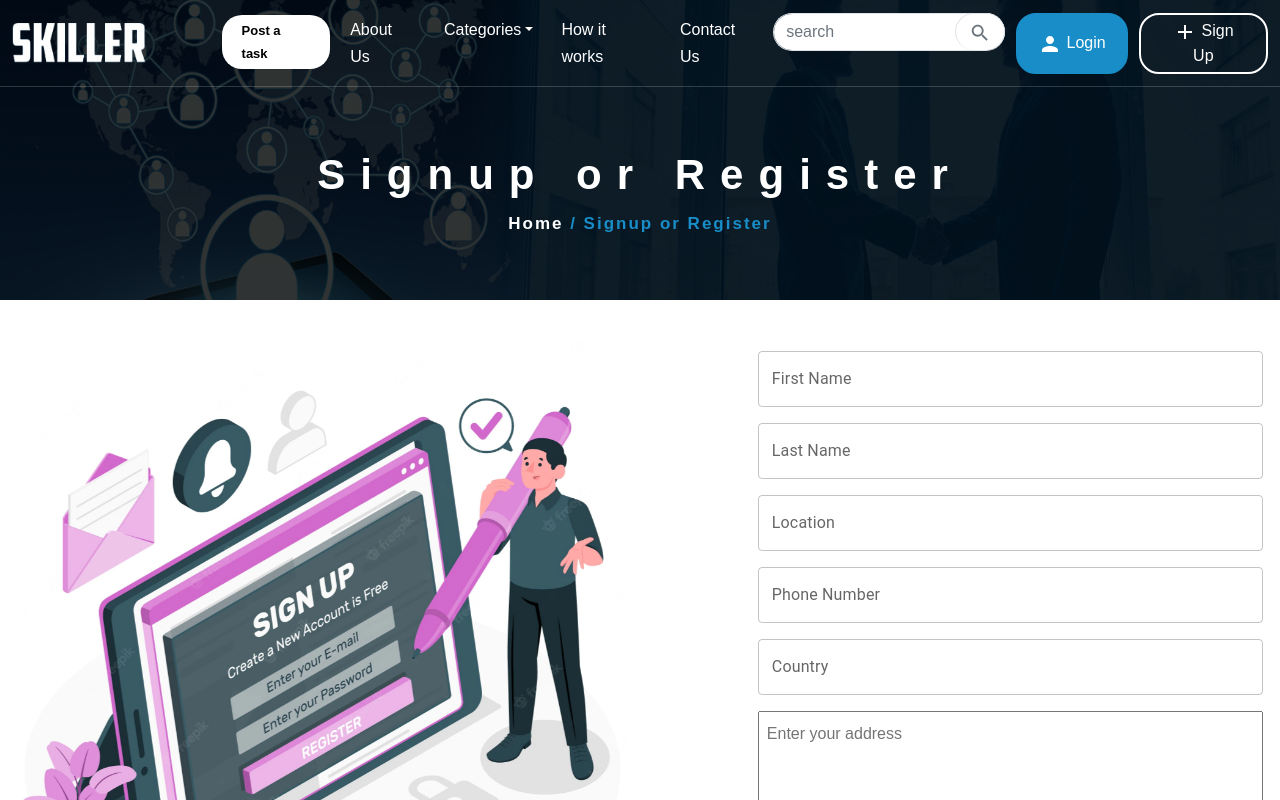
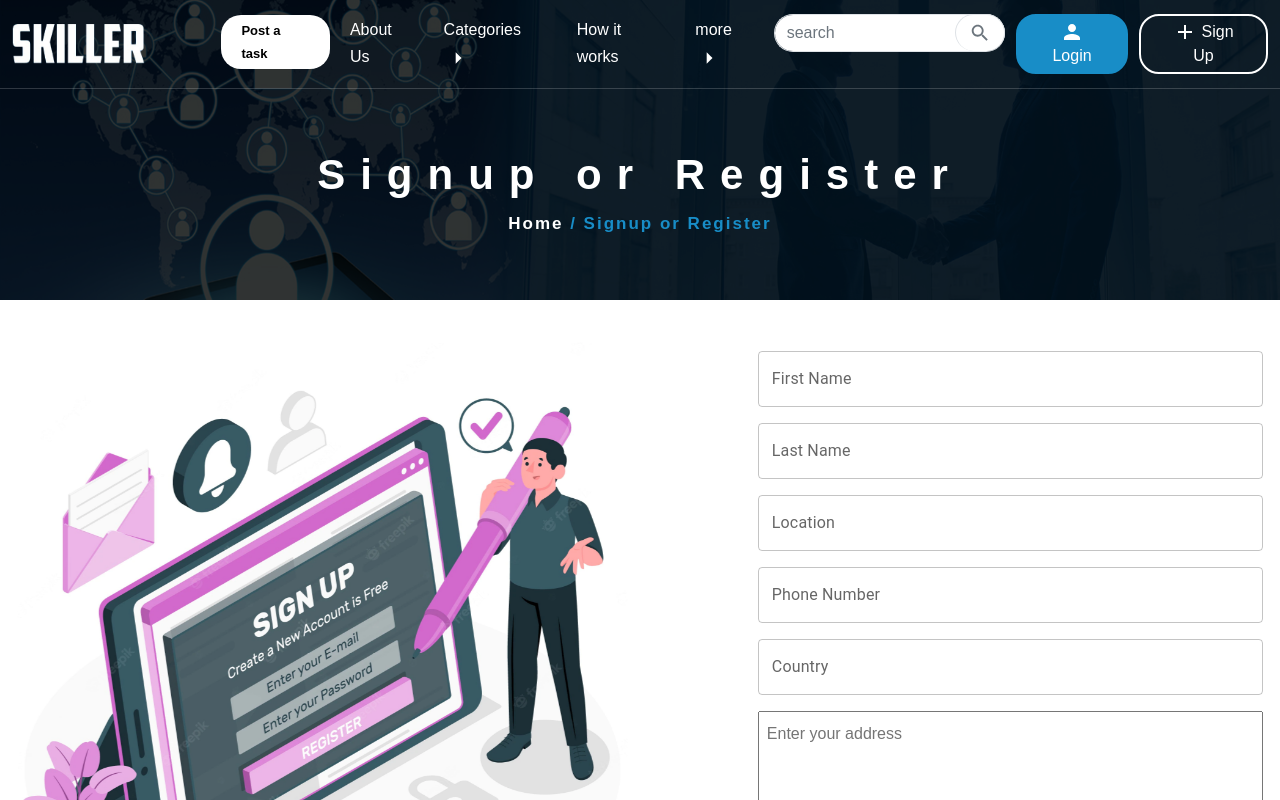
Before and after one commit to HimanshuSuratiya/SkillerWebnMob, a React (Create React App) app: page /signup in a window 1280 px wide. Shown: the top 800 px of the page. Built offline with nearby package versions, Linux system fonts and the light colour scheme.

Commit message:
Menu work

```diff
--- a/src/Components/LandingPageComponents/LandingPage.css
+++ b/src/Components/LandingPageComponents/LandingPage.css
@@ -805,6 +805,29 @@ header.header .navbar {
 
 .navigation .navbar-nav .nav-item .nav-link {
     color: #fff;
+}
+
+.more-menu-area .submenuLeftCont {
+    width: 100%;
+    padding: 15px 20px;
+}
+
+
+.more-menu-area .CategoriesList {
+    display: inherit;
+}
+
+.dropdown-menu.submenu.more-menu-drop-down {
+    width: 10%;
+}
+
+.more-menu-drop-down .CategoriesList li a {
+    font-size: 15px;
+    font-weight: 600;
+}
+
+.more-menu-drop-down .CategoriesList li {
+    line-height: 25px;
 }
 
 button.btn.defoultBtn {
--- a/src/Components/Loginandcreateaccount/Signup/Signup.js
+++ b/src/Components/Loginandcreateaccount/Signup/Signup.js
@@ -88,7 +88,7 @@ const Signup = () => {
                                     />
                                 </div>
                                 <div className="d-flex justify-content-center mt-2">
-                                    <button type="submit" className={`btn btn-primary btn-lg btn-block ${classes.SignupBtn}`}>Sign up <ArrowRightAltIcon /></button>
+                                    <NavLink to="/otp-verification" className={`btn btn-primary btn-lg btn-block ${classes.SignupBtn}`}>Sign up <ArrowRightAltIcon /></NavLink>
                                 </div>
                                 <NavLink className="d-flex justify-content-center text-decoration-underline mt-2" to="/login">Already have an account ?... </NavLink>
                             </form>
--- a/src/Components/Menu/Menu.js
+++ b/src/Components/Menu/Menu.js
@@ -4,13 +4,19 @@ import SearchIcon from '@mui/icons-material/Search';
 import PersonIcon from '@mui/icons-material/Person';
 import AddIcon from '@mui/icons-material/Add';
 import { NavLink } from "react-router-dom";
+import ArrowRightIcon from '@mui/icons-material/ArrowRight';
+import ArrowDropDownIcon from '@mui/icons-material/ArrowDropDown';
+
+const defaultState = {
+    categories: '',
+    moreMenu: '',
+}
 
 const Menu = () => {
-    const [addClass, setAddClass] = useState('');
+    const [state, setState] = useState(defaultState);
 
     window.addEventListener("scroll", function () {
         let navArea = document.getElementById("navArea");
-
         if (window.pageYOffset > 0) {
             navArea.classList.add("is-sticky");
         } else {
@@ -37,8 +43,10 @@ const Menu = () => {
                                 </li>
                                 <li className="nav-item"><NavLink className="nav-link" to="/about-us">About Us</NavLink></li>
                                 <li className="nav-item dropdown">
-                                    <a className={`nav-link dropdown-toggle ${addClass}`} data-bs-toggle="dropdown" onClick={() => { setAddClass(addClass === '' ? 'show' : '') }}>Categories</a>
-                                    <div className={`dropdown-menu submenu ${addClass}`}>
+                                    <a className={`nav-link dropdown ${state.categories}`} data-bs-toggle="dropdown" onClick={() => {
+                                        setState(prevState => ({ ...prevState, categories: state.categories === '' ? 'show' : '', moreMenu: '' }));
+                                    }}>Categories{state.categories === '' ? <ArrowRightIcon style={{ fontSize: '28px' }} /> : <ArrowDropDownIcon style={{ fontSize: '28px' }} />} </a>
+                                    <div className={`dropdown-menu submenu ${state.categories}`}>
                                         <div className="categoriesContant">
                                             <div className="submenuLeftCont">
                                                 <h5>What are you looking for?</h5>
@@ -135,7 +143,26 @@ const Menu = () => {
                                     </div>
                                 </li>
                                 <li className="nav-item"><NavLink className="nav-link" to="/how-it-works">How it works</NavLink></li>
-                                <li className="nav-item"><NavLink className="nav-link" to="/contact-us">Contact Us</NavLink></li>
+                                <li className="nav-item dropdown more-menu-area">
+                                    <a className={`nav-link dropdown ${state.moreMenu}`} data-bs-toggle="dropdown" onClick={() => {
+                                        setState(prevState => ({ ...prevState, moreMenu: state.moreMenu === '' ? 'show' : '', categories: '' }));
+                                    }}>more{state.moreMenu === '' ? <ArrowRightIcon style={{ fontSize: '28px' }} /> : <ArrowDropDownIcon style={{ fontSize: '28px' }} />}</a>
+                                    <div className={`dropdown-menu submenu more-menu-drop-down ${state.moreMenu}`}>
+                                        <div className="categoriesContant">
+                                            <div className="submenuLeftCont">
+                                                <ul className="CategoriesList">
+                                                    <li><NavLink to="/contact-us">Contact Us</NavLink></li>
+                                                    <li><a href="">Browse requests</a></li>
+                                                    <li><a href="">Help</a></li>
+                                                    <li><a href="">My Profile</a></li>
+                                                    <li><a href="">Notification</a></li>
+                                                    <li><a href="">My tasks</a></li>
+                                                    <li><a href="">Search posts</a></li>
+                                                </ul>
+                                            </div>
+                                        </div>
+                                    </div>
+                                </li>
                             </ul>
                             <div className="d-flex">
                                 <form>
```
